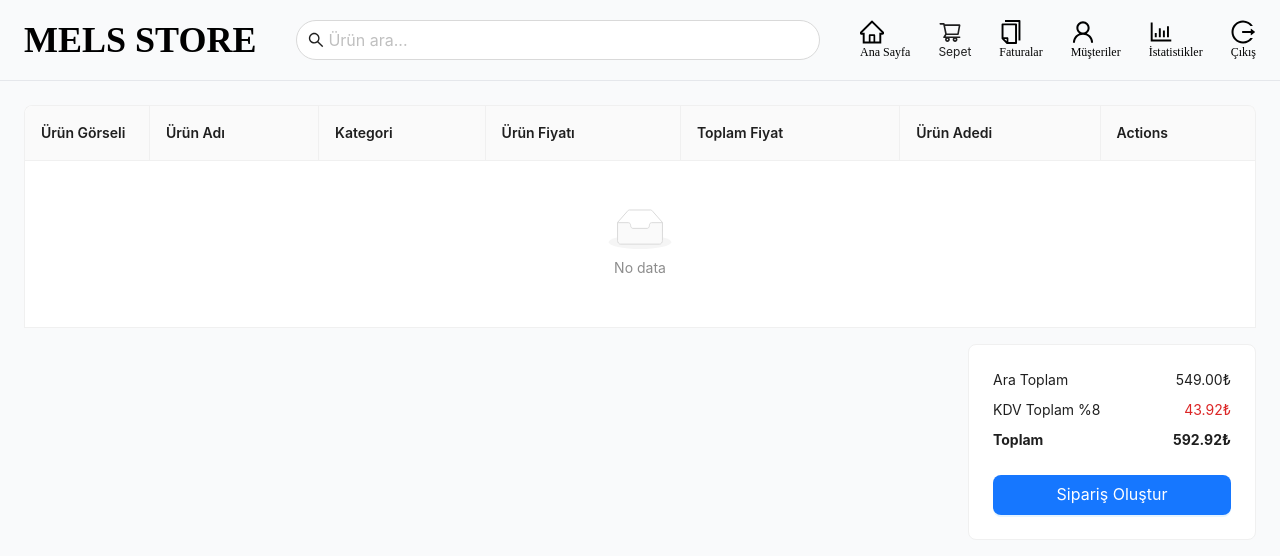
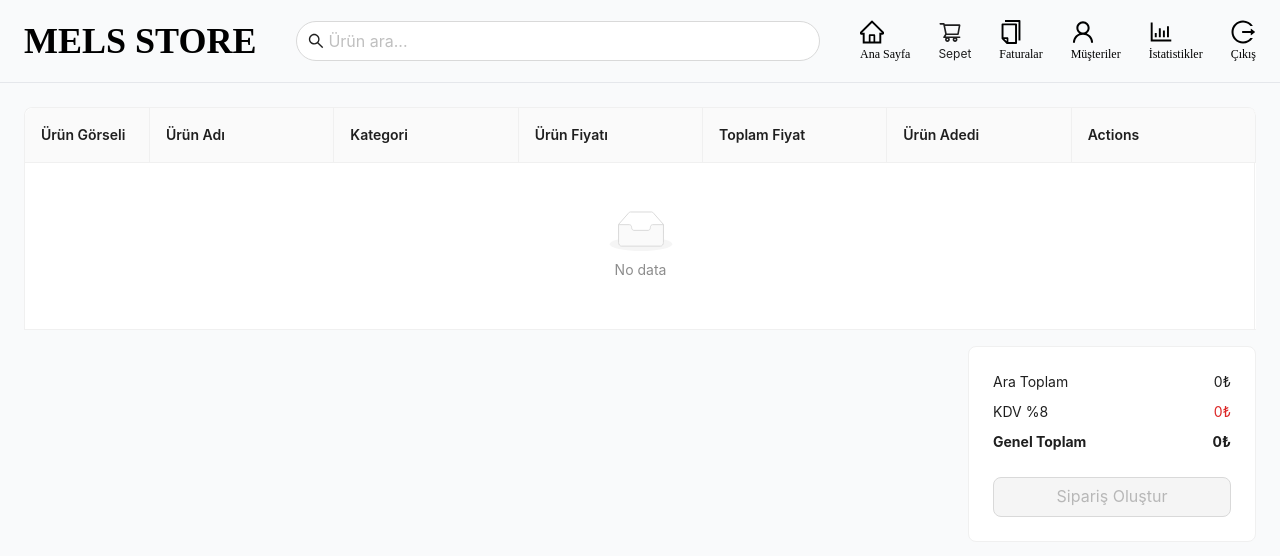
Before and after one commit to melisamehe/pos-application, a React (Create React App) app in the folder client/: page /cart in a window 1280 px wide. Shown: the top 556 px of the page. Built offline with nearby package versions, Linux system fonts and the light colour scheme.

Commit message:
Implemented invoice generation functionality

```diff
--- a/client/src/components/Header/Header.jsx
+++ b/client/src/components/Header/Header.jsx
@@ -8,12 +8,30 @@
   BarChartOutlined,
   LogoutOutlined,
 } from "@ant-design/icons";
-import { Input, Badge } from "antd";
-import { Link } from "react-router-dom";
+import { Input, Badge, Modal, message } from "antd";
+import { Link, useNavigate } from "react-router-dom";
 import { useSelector } from "react-redux";
+import "./index.css";
 
 export const Header = () => {
   const cart = useSelector((state) => state.cart);
+  const navigate = useNavigate();
+
+  const handleLogout = () => {
+    Modal.confirm({
+      title: "Emin misiniz?",
+      okText: "Evet",
+      cancelText: "Hayır",
+      onOk() {
+        try {
+          localStorage.removeItem("token");
+          localStorage.removeItem("user");
+        } catch (e) {}
+        message.success("Çıkış işlemi başarılı.");
+        navigate("/login");
+      },
+    });
+  };
 
   console.log(cart.cartItems);
   return (
@@ -32,10 +50,10 @@
             className="rounded-full max-w-[800px]"
           />
         </div>
-        <div className="menu-links flex justify-between items-center gap-7 md:static fixed z-50 bottom-0 md:w-auto w-screen md:bg-transparent bg-white left-0 md:border-t-0 border-t md:px-0 px-4 py-1">
+        <div className="menu-links ">
           <Link
             to={"/"}
-            className="menu link flex flex-col hover:text-[#40a9ff] trasnsition-all"
+            className="menu-link hover:text-[#40a9ff] transition-all"
           >
             <HomeOutlined className="md:text-2xl text-xl" />
             <span className="md:text-xs text-[10px]">Ana Sayfa</span>
@@ -43,7 +61,7 @@
           <Badge count={cart.cartItems.length} offset={[0, 0]} className="md:flex hidden">
             <Link
               to={"/cart"}
-              className="menu link flex flex-col hover:text-[#40a9ff] trasnsition-all"
+              className="menu-link hover:text-[#40a9ff] transition-all"
             >
               <ShoppingCartOutlined className="md:text-2xl text-xl" />
               <span className="md:text-xs text-[10px]">Sepet</span>
@@ -51,37 +69,37 @@
           </Badge>
           <Link
             to={"/bills"}
-            className="menu link flex flex-col hover:text-[#40a9ff] trasnsition-all"
+            className="menu-link hover:text-[#40a9ff] transition-all"
           >
             <CopyOutlined className="md:text-2xl text-xl" />
             <span className="md:text-xs text-[10px]">Faturalar</span>
           </Link>
           <Link
             to={"/customers"}
-            className="menu link flex flex-col hover:text-[#40a9ff] trasnsition-all"
+            className="menu-link hover:text-[#40a9ff] transition-all"
           >
             <UserOutlined className="md:text-2xl text-xl" />
             <span className="md:text-xs text-[10px]">Müşteriler</span>
           </Link>
           <Link
             to={"/statistic"}
-            className="menu link flex flex-col hover:text-[#40a9ff] trasnsition-all"
+            className="menu-link hover:text-[#40a9ff] transition-all"
           >
             <BarChartOutlined className="md:text-2xl text-xl" />
             <span className="md:text-xs text-[10px]">İstatistikler</span>
           </Link>
-          <Link
-            to={"/"}
-            className="menu link flex flex-col hover:text-[#40a9ff] trasnsition-all"
+          <button
+            onClick={handleLogout}
+            className="menu-link hover:text-[#40a9ff] transition-all"
           >
             <LogoutOutlined className="md:text-2xl text-xl" />
             <span className="md:text-xs text-[10px]">Çıkış</span>
-          </Link>
+          </button>
         </div>
         <Badge count={cart.cartItems.length} offset={[0, 0]} className="md:hidden flex">
           <Link
-            to={"/"}
-            className="menu link flex flex-col hover:text-[#40a9ff] trasnsition-all"
+            to={"/cart"}
+            className="menu-link hover:text-[#40a9ff] transition-all"
           >
             <ShoppingCartOutlined className="text-2xl" />
             <span className="md:text-xs text-[10px]">Sepet</span>
--- /dev/null
+++ b/client/src/components/Header/index.css
@@ -0,0 +1,10 @@
+.menu-links{
+    @apply flex justify-between items-center gap-7 md:static fixed z-50 bottom-0 md:w-auto w-screen md:bg-transparent bg-white left-0 md:border-t-0 border-t md:px-0 px-4 py-1;
+}
+
+
+
+
+.menu-link{
+   @apply  flex flex-col hover:text-[#40a9ff] transition-all gap-y-[2px];
+}
--- a/client/src/components/cart/CartTotal.jsx
+++ b/client/src/components/cart/CartTotal.jsx
@@ -3,9 +3,12 @@
 import { useSelector } from "react-redux";
 import {useDispatch} from "react-redux";
 import {deleteCart,increase,decrease,reset} from "../../redux/cartSlice";
+import { useNavigate } from "react-router-dom";
+
 const CartTotal = () => {
     const cart = useSelector((state) => state.cart);
-    const dispatch= useDispatch()
+    const dispatch= useDispatch();
+    const navigate = useNavigate()
 
     return (
       <div className="cart h-full max-h-[calc(100vh_-_90px)] flex flex-col">
@@ -67,7 +70,9 @@
             </div>
             <div className="py-4 px-2">
               <Button type="primary" size="large" className="w-full "
-              disabled={cart.cartItems.length === 0} >Sipariş OLuştur</Button>
+              disabled={cart.cartItems.length === 0}
+              onClick={()=> navigate("/cart")}
+              >Sipariş OLuştur</Button>
               <Button type="primary" size="large" className="w-full mt-2"
               danger
               disabled={cart.cartItems.length === 0}
--- a/client/src/components/cart/CreateBill.jsx
+++ b/client/src/components/cart/CreateBill.jsx
@@ -1,8 +1,40 @@
-import { Button, Card, Form, Input, Modal, Select } from "antd";
+import { Button, Card, Form, Input, Modal, Select,message } from "antd";
+import { useSelector, useDispatch } from "react-redux";
+import {reset} from "../../redux/cartSlice";
+import { useNavigate } from "react-router-dom";
 
 const CreateBill = ({ isModalOpen, setIsModalOpen }) => {
-  const onFinish = (values) => {
-    console.log("Received values of form: ", values);
+  const cart = useSelector((state) => state.cart);
+  const dispatch = useDispatch()
+  const navigate = useNavigate()
+
+  const onFinish = async (values) => {
+    try {
+
+      const res = await fetch("http://localhost:5000/api/bills/add-bill",{
+        method: "POST",
+        body: JSON.stringify({
+          ...values,
+          subTotal: cart.total,
+          tax: ((cart.total * cart.tax) / 100).toFixed(2),
+          totalAmount: (cart.total+(cart.total * cart.tax)/100).toFixed(2),
+          cartItems: cart.cartItems
+        }),
+        headers:{"Content-type": "application/json; charset= UTF-8"}
+      })
+
+      if(res.status === 200){
+        message.success("Fatura başarıyla oluşturuldu.");
+        dispatch(reset());
+        navigate("/bills");
+      }
+
+
+    } catch (error) {
+       message.danger("Bir şeyler yanlış gitti.")
+      console.log(error);
+    }
+
   };
 
   return (
@@ -24,7 +56,7 @@
         </Form.Item>
         <Form.Item
           label="Telefon Numarası"
-          name={"PhoneNumber"}
+          name={"customerPhoneNumber"}
           rules={[{ required: true,message:"Telefon Numarası Alanı Boş Geçilemez" }]}
         >
           <Input placeholder="Bir tel no yazınız" maxLength={11} />
@@ -43,15 +75,18 @@
         <Card>
           <div className="flex justify-between">
       <span>Ara Toplam</span>
-            <span>549.00₺</span>
+      <span>{cart.total > 0 ? cart.total.toFixed(2): 0}₺</span>
      </div>
      <div className="flex justify-between my-2">
-            <span>KDV Toplam %8</span>
-            <span className="text-red-600">43.92₺</span>
+      <span>KDV %{cart.tax}</span>
+      <span className="text-red-600">   {(cart.total * cart.tax) / 100 > 0
+                ? `+${((cart.total * cart.tax) / 100).toFixed(2)}`
+                : 0}
+              ₺</span>
      </div>
      <div className="flex justify-between my-2">
-            <b>Toplam</b>
-            <b>592.92₺</b>
+      <b> Genel Toplam</b>
+      <b>{(cart.total+(cart.total * cart.tax)/100) > 0 ? (cart.total+(cart.total * cart.tax)/100).toFixed(2):0 }₺</b>
      </div>
           <div className="flex justify-end">
             <Button
@@ -59,6 +94,7 @@
               className="mt-4 "
               onClick={() => setIsModalOpen(true)}
               htmlType="submit"
+              disabled={cart.cartItems.length === 0}
             >
               Sipariş Oluştur
             </Button>
--- a/client/src/pages/CartPage.jsx
+++ b/client/src/pages/CartPage.jsx
@@ -108,24 +108,28 @@
       <>
       <Header />
       <div className="px-6">
-        <Table dataSource={cart.cartItems} columns={columns} bordered pagination={false}/>
+        <Table dataSource={cart.cartItems} columns={columns} bordered pagination={false} scroll={{x: 1200, y:300}}/>
 
         <div className="cart-total flex justify-end mt-4">
 
         <Card className="w-72 ">
      <div className="flex justify-between">
       <span>Ara Toplam</span>
-      <span>549.00₺</span>
+      <span>{cart.total > 0 ? cart.total.toFixed(2): 0}₺</span>
      </div>
      <div className="flex justify-between my-2">
-      <span>KDV Toplam %8</span>
-      <span className="text-red-600">43.92₺</span>
+      <span>KDV %{cart.tax}</span>
+      <span className="text-red-600">   {(cart.total * cart.tax) / 100 > 0
+                ? `+${((cart.total * cart.tax) / 100).toFixed(2)}`
+                : 0}
+              ₺</span>
      </div>
      <div className="flex justify-between my-2">
-      <b>Toplam</b>
-      <b>592.92₺</b>
+      <b> Genel Toplam</b>
+      <b>{(cart.total+(cart.total * cart.tax)/100) > 0 ? (cart.total+(cart.total * cart.tax)/100).toFixed(2):0 }₺</b>
      </div>
-     <Button type="primary" className="mt-4 w-full" size="large" onClick={()=> setIsModalOpen(true)}>Sipariş Oluştur</Button>
+     <Button type="primary" className="mt-4 w-full" size="large" onClick={()=> setIsModalOpen(true)}
+      disabled={cart.cartItems.length === 0}>Sipariş Oluştur</Button>
     </Card>
 
         </div>
```
Lines whose indentation alone changed are shown as unchanged.
